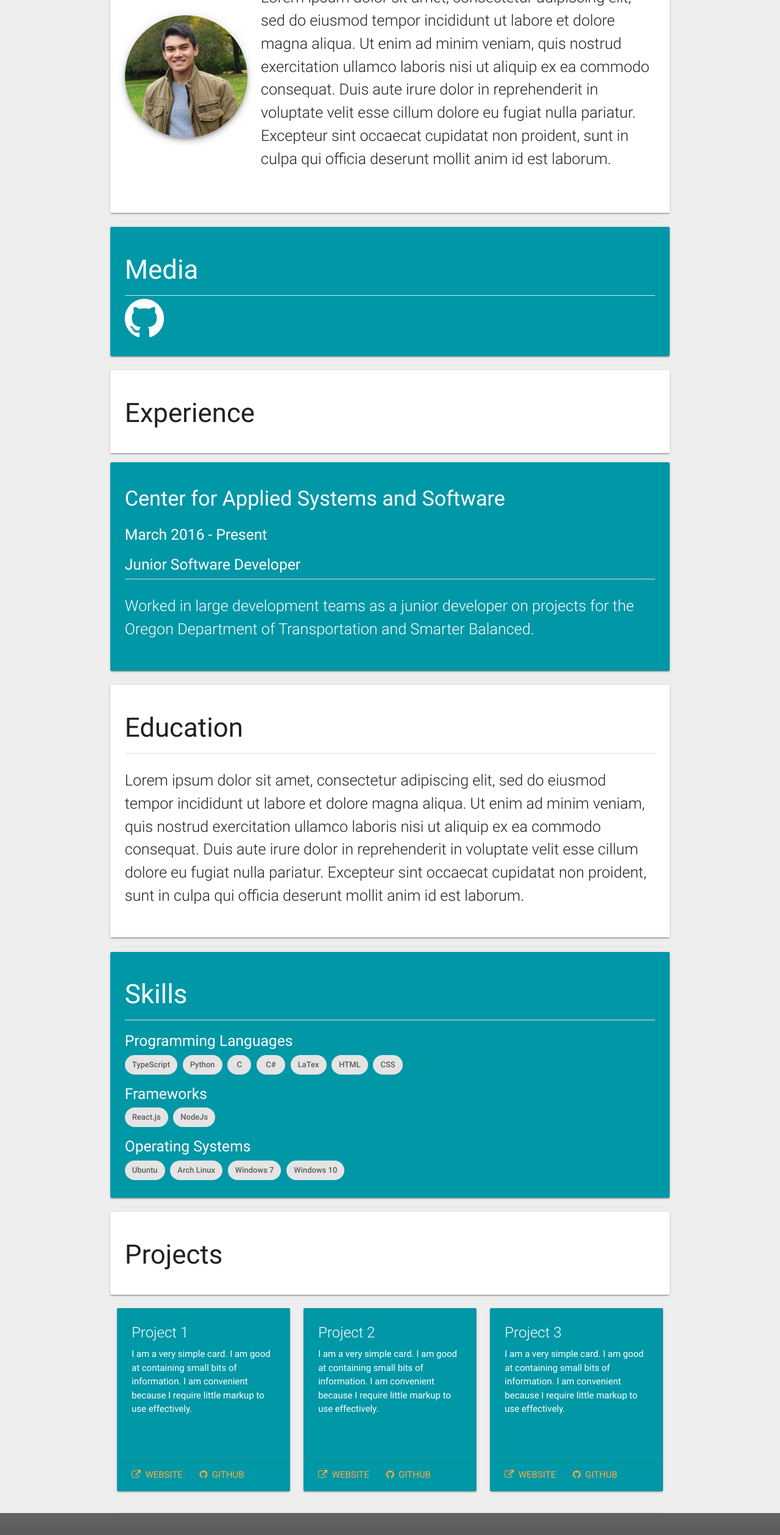
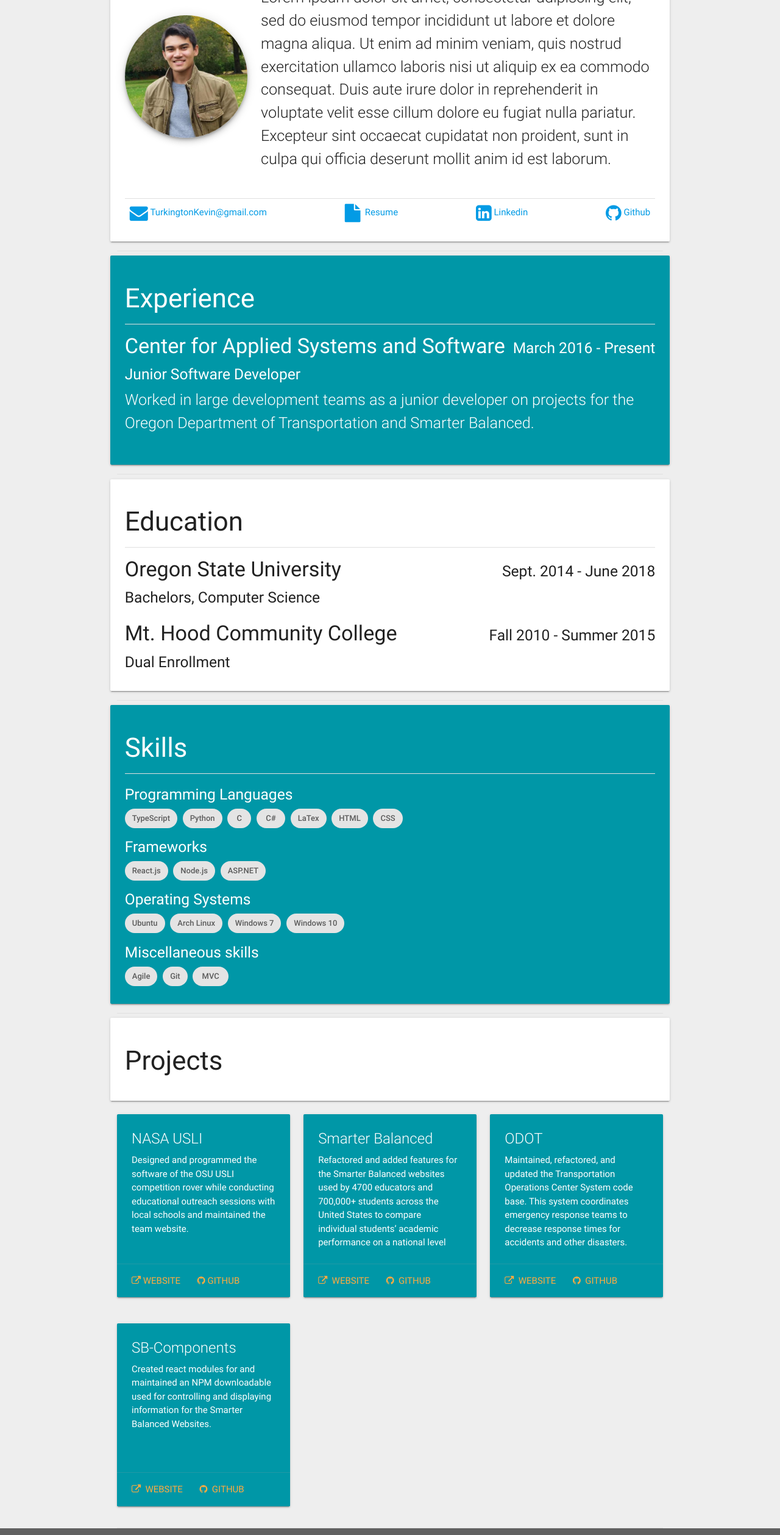
Before and after one commit to zainkai/zainkai.github.io, a plain HTML site: page index.html in a window 1280 px wide. Shown: the part 240-2757 px from the top of the page at 61% size. Drawn offline with nearby package versions, Linux system fonts and the light colour scheme.

```diff
--- a/css/main.css
+++ b/css/main.css
@@ -16,9 +16,45 @@ div.skills-body {
 div.about-body {
   padding-top: 1vh;
 }
+div.about-footer {
+  margin:1vh;
+  display: flex;
+  flex-direction: row;
+  justify-content: space-between;
+  flex-wrap: wrap;
+}
 
-div.experience-header {
+.about-footer .fa {
+  align-items: baseline;
+  vertical-align: middle;
+}
+
+div.education-item > span {
   display: flex;
-  flex-direction: column;
-  justify-content: center;
+  flex-direction: row;
+  justify-content: space-between;
+  align-items: baseline;
 }
+
+div.education-item > h5 {
+  margin-top: 0;
+}
+
+div.experience-item > span {
+  display: flex;
+  flex-direction: row;
+  justify-content: space-between;
+  align-items: baseline;
+}
+
+div.experience-item > h5,
+div.experience-item > p {
+ margin-top: 0;
+}
+
+.page-footer > .container > .row {
+  display: flex;
+  flex-direction: row;
+  justify-content: space-between;
+  flex-wrap: wrap;
+}
--- a/index.html
+++ b/index.html
@@ -16,14 +16,11 @@
 
 <body>
     <header class="nav-wrapper">
-        <nav class="grey darken-2 white-text">
-            <a href="#" class="brand-logo">&nbsp;sudo kev_turk.sh</a>
+        <nav class="cyan darken-3 white-text">
+            <a href="#" class="brand-logo">&nbsp;sudo ./kev_turk</a>
             <ul id="nav-mobile" class="right hide-on-med-and-down">
                 <li>
                     <a href="#about">About</a>
-                </li>
-                <li>
-                    <a href="#media">Media</a>
                 </li>
                 <li>
                     <a href="#experience">Experience</a>
@@ -60,49 +57,59 @@
                 </div>
 
             </div>
+            <div class="divider"></div>
+            <div class="about-footer">
+                <a href="mailto:turkingtonkevin@gmail.com">
+                    <i class="fa fa-envelope fa-2x"></i>&nbsp;TurkingtonKevin@gmail.com
+                </a>
+                <a href="downloadables/KevinTurkington_Resume.pdf">
+                    <i class="fa fa-file fa-2x"></i>&nbsp; Resume
+                </a>
+                <a href="https://www.linkedin.com/in/kevin-turkington/">
+                    <i class="fa fa-linkedin-square fa-2x"></i>&nbsp;Linkedin
+                </a>
+                <a href="https://github.com/zainkai">
+                    <i class="fa fa-github fa-2x"></i>&nbsp;Github
+                </a>
+            </div>
         </div>
         <div class="divider"></div>
 
-        <div id="media" class="row section card-panel cyan darken-2 white-text">
-            <h3>Media</h3>
+        <div id="experience" class="row section card-panel cyan darken-2 white-text">
+            <h3>Experience</h3>
             <div class="divider"></div>
-            <div>
-                <i class="fa fa-github fa-5x"></i>
-            </div>
-
-        </div>
-        <div class="divider"></div>
-
-        <div id="experience" class="row section card-panel">
-            <h3>Experience</h3>
-        </div>
-
-        <div id="experience" class="row section card-panel cyan darken-2 white-text">
-            <div class="experience-header">
-                <h4>Center for Applied Systems and Software</h4>
-                <h5>March 2016 - Present</h5>
+            <div class="experience-item">
+                <span>
+                    <h4>Center for Applied Systems and Software</h4>
+                    <h5>March 2016 - Present</h5>
+                </span>
                 <h5>Junior Software Developer</h5>
-            </div>
-
-            <div class="divider"></div>
-            <div class="experience-body">
                 <p class="flow-text">
                     Worked in large development teams as a junior developer on projects for the Oregon Department of Transportation and Smarter
                     Balanced.
                 </p>
             </div>
         </div>
+
         <div class="divider"></div>
 
         <div id="education" class="row section card-panel">
             <h3>Education</h3>
             <div class="divider"></div>
-            <p class="flow-text">
-                Lorem ipsum dolor sit amet, consectetur adipiscing elit, sed do eiusmod tempor incididunt ut labore et dolore magna aliqua.
-                Ut enim ad minim veniam, quis nostrud exercitation ullamco laboris nisi ut aliquip ex ea commodo consequat.
-                Duis aute irure dolor in reprehenderit in voluptate velit esse cillum dolore eu fugiat nulla pariatur. Excepteur
-                sint occaecat cupidatat non proident, sunt in culpa qui officia deserunt mollit anim id est laborum.
-            </p>
+            <div class="education-item">
+                <span>
+                    <h4>Oregon State University</h4>
+                    <h5>Sept. 2014 - June 2018</h5>
+                </span>
+                <h5>Bachelors, Computer Science</h5>
+            </div>
+            <div class="education-item">
+                <span>
+                    <h4>Mt. Hood Community College</h4>
+                    <h5>Fall 2010 - Summer 2015</h5>
+                </span>
+                <h5>Dual Enrollment</h5>
+            </div>
         </div>
         <div class="divider"></div>
 
@@ -120,12 +127,17 @@
                 <div class="chip">CSS</div>
                 <h5>Frameworks</h5>
                 <div class="chip">React.js</div>
-                <div class="chip">NodeJs</div>
+                <div class="chip">Node.js</div>
+                <div class="chip">ASP.NET</div>
                 <h5>Operating Systems</h5>
                 <div class="chip">Ubuntu</div>
                 <div class="chip">Arch Linux</div>
                 <div class="chip">Windows 7</div>
                 <div class="chip">Windows 10</div>
+                <h5>Miscellaneous skills</h5>
+                <div class="chip">Agile</div>
+                <div class="chip">Git</div>
+                <div class="chip">&nbsp;MVC&nbsp;</div>
             </div>
         </div>
         <div class="divider"></div>
@@ -138,9 +150,30 @@
             <div class="col s4">
                 <div class="card small cyan darken-2">
                     <div class="card-content white-text">
-                        <span class="card-title">Project 1</span>
-                        <p>I am a very simple card. I am good at containing small bits of information. I am convenient because
-                            I require little markup to use effectively.</p>
+                        <span class="card-title">NASA USLI</span>
+                        <p>
+                            Designed and programmed the software of the OSU USLI competition rover while conducting educational outreach sessions with
+                            local schools and maintained the team website.
+                        </p>
+                    </div>
+                    <div class="card-action">
+                        <a href="#">
+                            <i class="fa fa-external-link"></i>&nbsp;Website
+                        </a>
+                        <a href="#">
+                            <i class="fa fa-github"></i>&nbsp;Github
+                        </a>
+                    </div>
+                </div>
+            </div>
+            <div class="col s4">
+                <div class="card small cyan darken-2">
+                    <div class="card-content white-text">
+                        <span class="card-title">Smarter Balanced</span>
+                        <p>
+                            Refactored and added features for the Smarter Balanced websites used by 4700 educators and 700,000+ students across the United
+                            States to compare individual students’ academic performance on a national level
+                        </p>
                     </div>
                     <div class="card-action">
                         <a href="#">
@@ -155,9 +188,11 @@
             <div class="col s4">
                 <div class="card small cyan darken-2">
                     <div class="card-content white-text">
-                        <span class="card-title">Project 2</span>
-                        <p>I am a very simple card. I am good at containing small bits of information. I am convenient because
-                            I require little markup to use effectively.</p>
+                        <span class="card-title">ODOT</span>
+                        <p>
+                            Maintained, refactored, and updated the Transportation Operations Center System code base. This system coordinates emergency
+                            response teams to decrease response times for accidents and other disasters.
+                        </p>
                     </div>
                     <div class="card-action">
                         <a href="#">
@@ -169,12 +204,16 @@
                     </div>
                 </div>
             </div>
+        </div>
+        <div class="row">
             <div class="col s4">
                 <div class="card small cyan darken-2">
                     <div class="card-content white-text">
-                        <span class="card-title">Project 3</span>
-                        <p>I am a very simple card. I am good at containing small bits of information. I am convenient because
-                            I require little markup to use effectively.</p>
+                        <span class="card-title">SB-Components</span>
+                        <p>
+                            Created react modules for and maintained an NPM downloadable used for controlling and displaying information for the Smarter
+                            Balanced Websites.
+                        </p>
                     </div>
                     <div class="card-action">
                         <a href="#">
@@ -192,9 +231,25 @@
     </main>
 
     <footer class="page-footer grey darken-2">
+        <div class="container">
+            <div class="row">
+                <a href="mailto:turkingtonkevin@gmail.com" class="white-text">
+                    <i class="fa fa-envelope fa-2x"></i>&nbsp;TurkingtonKevin@gmail.com
+                </a>
+                <a href="downloadables/KevinTurkington_Resume.pdf" class="white-text">
+                    <i class="fa fa-file fa-2x"></i>&nbsp;Resume
+                </a>
+                <a href="https://www.linkedin.com/in/kevin-turkington/" class="white-text">
+                    <i class="fa fa-linkedin-square fa-2x"></i>&nbsp;Linkedin
+                </a>
+                <a href="https://github.com/zainkai" class="white-text">
+                    <i class="fa fa-github fa-2x"></i>&nbsp;Github
+                </a>
+            </div>
+        </div>
         <div class="footer-copyright">
             <div class="container">
-                © 2018 Copyright Kevin Turkington
+                © 2018 Kevin Turkington
             </div>
         </div>
     </footer>
```
Also changed, not shown: 1 other file.
